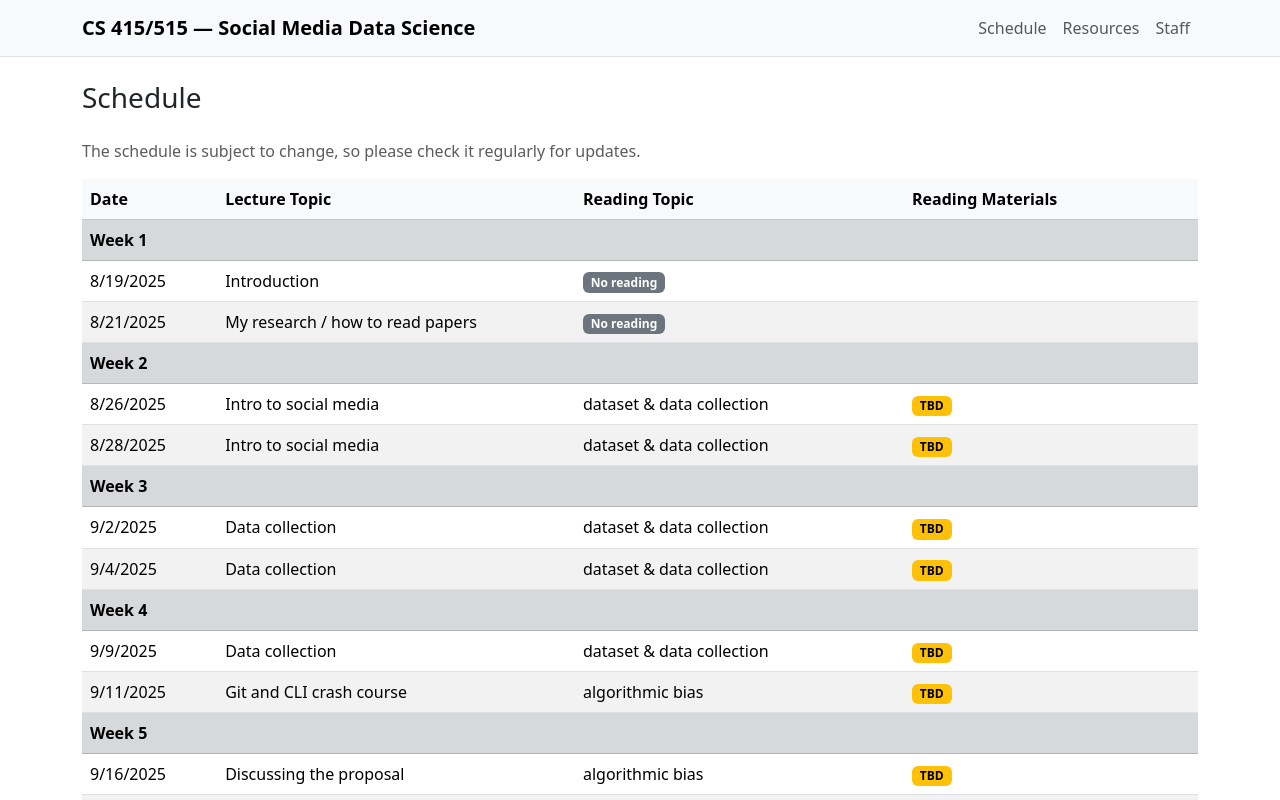
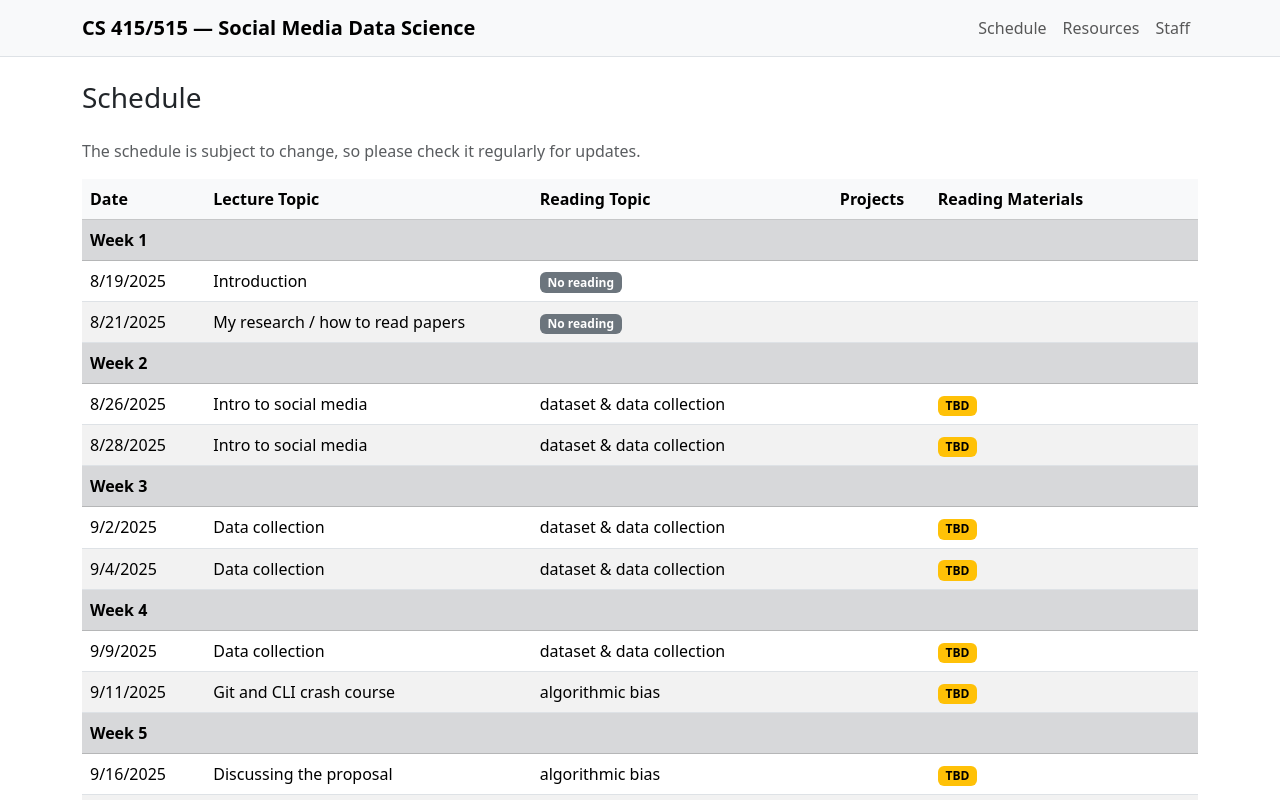
Before and after one commit to YangKCLab/social-media-ds-course, a Vue app in the folder frontend/: page /schedule in a window 1280 px wide. Shown: the top 800 px of the page. Built offline with nearby package versions, Linux system fonts and the light colour scheme.

Commit message:
feat(schedule): add Projects column with badge; adjust week header span

```diff
--- a/frontend/src/pages/Schedule.vue
+++ b/frontend/src/pages/Schedule.vue
@@ -41,12 +41,13 @@ const isNoReading = (topic) => /^no\s*reading$/i.test((topic || '').trim())
             <th scope="col" style="white-space:nowrap">Date</th>
             <th scope="col">Lecture Topic</th>
             <th scope="col">Reading Topic</th>
+            <th scope="col" style="white-space:nowrap">Projects</th>
             <th scope="col" style="min-width:220px">Reading Materials</th>
           </tr>
         </thead>
         <tbody v-for="group in weekGroups" :key="'w'+group.week">
           <tr class="table-secondary week-header">
-            <th colspan="4">Week {{ group.week }}</th>
+            <th colspan="5">Week {{ group.week }}</th>
           </tr>
           <tr v-for="row in group.items" :key="row.week + '-' + row.date">
             <td style="white-space:nowrap">{{ row.date }}</td>
@@ -65,6 +66,11 @@ const isNoReading = (topic) => /^no\s*reading$/i.test((topic || '').trim())
               </template>
               <template v-else>
                 {{ row.readingTopic }}
+              </template>
+            </td>
+            <td>
+              <template v-if="row.project">
+                <span class="badge text-bg-info">{{ row.project }}</span>
               </template>
             </td>
             <td>
```
